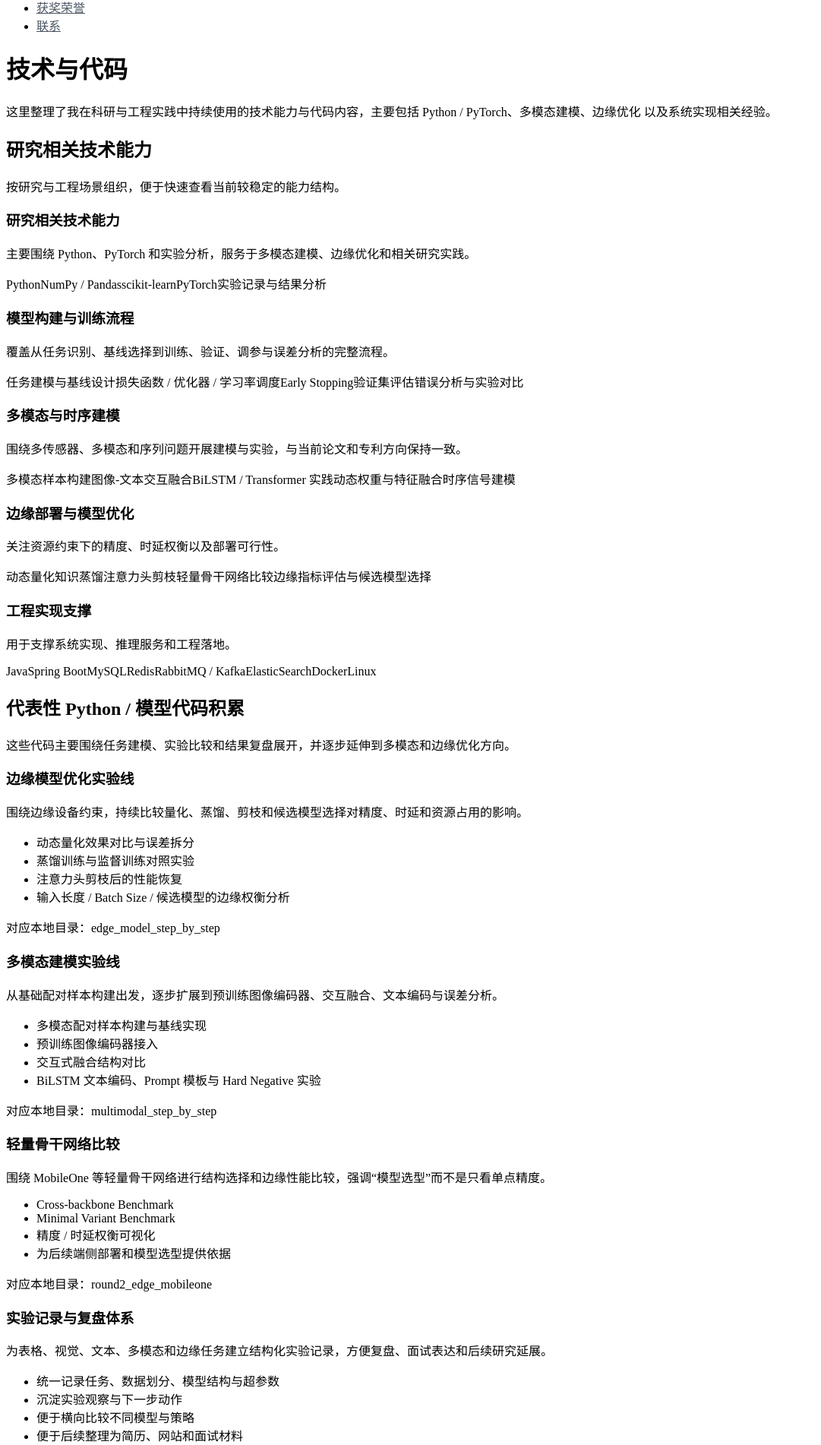
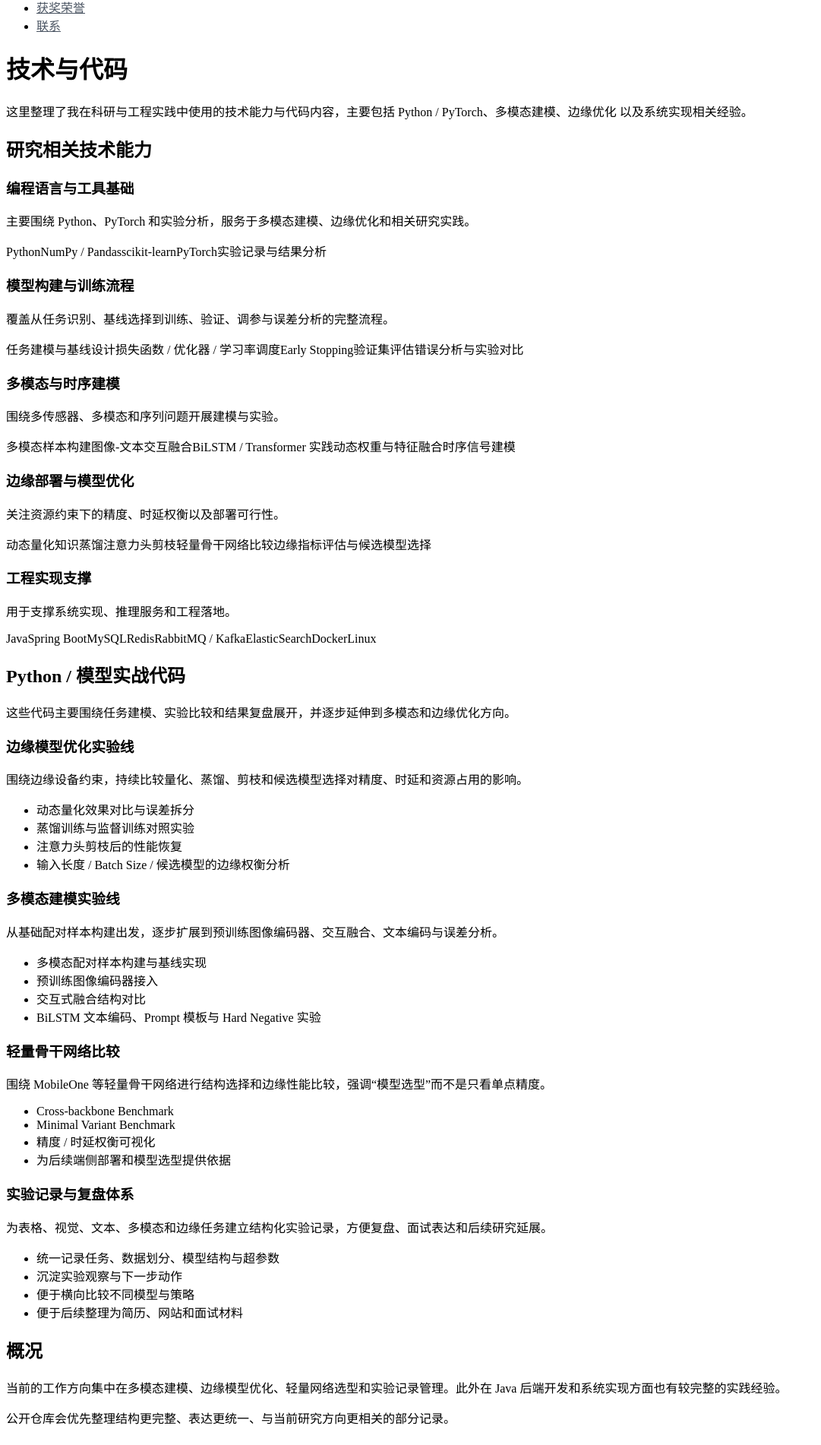
Before and after one commit to rainy-season-not-dividing/rainy-season-not-dividing.github.io, a Vue app: page /skills in a window 1280 px wide. Shown: the part 195-2097 px from the top of the page at 76% size, without its empty margins (0-1081 px from the left). Built offline with nearby package versions, Linux system fonts and the light colour scheme; the HTML template or start-up script is replaced by a standard one.

Commit message:
update at 27.05.07

```diff
--- a/src/data/skills.ts
+++ b/src/data/skills.ts
@@ -13,7 +13,7 @@ export interface CodeHighlight {
 
 export const skillGroups: SkillGroup[] = [
   {
-    name: '研究相关技术能力',
+    name: '编程语言与工具基础',
     summary: '主要围绕 Python、PyTorch 和实验分析，服务于多模态建模、边缘优化和相关研究实践。',
     items: ['Python', 'NumPy / Pandas', 'scikit-learn', 'PyTorch', '实验记录与结果分析']
   },
@@ -24,7 +24,7 @@ export const skillGroups: SkillGroup[] = [
   },
   {
     name: '多模态与时序建模',
-    summary: '围绕多传感器、多模态和序列问题开展建模与实验，与当前论文和专利方向保持一致。',
+    summary: '围绕多传感器、多模态和序列问题开展建模与实验。',
     items: ['多模态样本构建', '图像-文本交互融合', 'BiLSTM / Transformer 实践', '动态权重与特征融合', '时序信号建模']
   },
   {
--- a/src/views/AboutView.vue
+++ b/src/views/AboutView.vue
@@ -29,8 +29,8 @@
 
     <h2 class="mt-10 text-xl font-semibold text-gray-900 dark:text-white">个人特质</h2>
     <p class="mt-4 leading-relaxed text-gray-600 dark:text-gray-300">
-      我更适合做“模型 + 系统 + 部署 + 落地”结合型工作，既愿意从真实问题出发做研究，也愿意把方案真正实现成可运行的系统。
-      在导师视角下，我希望自己不是“只会调模型”或“只会写后端”的单一类型，而是能在科研与工程之间建立连接的复合型学生。
+      我习惯先明确目标再拆解执行，遇到没接触过的问题会主动查资料、动手验证，不轻易搁置。
+      我对“模型 + 系统 + 部署 + 落地”的结合型工作很感兴趣，既愿意从真实问题出发做研究，也愿意把方案真正实现成可运行的系统。
     </p>
   </div>
 </template>
--- a/src/views/ProjectsView.vue
+++ b/src/views/ProjectsView.vue
@@ -2,7 +2,7 @@
   <div class="mx-auto max-w-5xl px-4 py-12">
     <h1 class="text-3xl font-bold text-gray-900 dark:text-white">技术与代码</h1>
     <p class="mt-2 max-w-3xl text-gray-600 dark:text-gray-400">
-      这里整理了我在科研与工程实践中持续使用的技术能力与代码内容，主要包括
+      这里整理了我在科研与工程实践中使用的技术能力与代码内容，主要包括
       <span class="font-medium text-gray-900 dark:text-white">Python / PyTorch、多模态建模、边缘优化</span>
       以及系统实现相关经验。
     </p>
@@ -11,7 +11,7 @@
       <div class="flex items-end justify-between gap-4">
         <div>
           <h2 class="text-xl font-semibold text-gray-900 dark:text-white">研究相关技术能力</h2>
-          <p class="mt-2 text-sm text-gray-600 dark:text-gray-400">按研究与工程场景组织，便于快速查看当前较稳定的能力结构。</p>
+          <!-- <p class="mt-2 text-sm text-gray-600 dark:text-gray-400">按研究与工程场景组织，便于快速查看当前较稳定的能力结构。</p> -->
         </div>
       </div>
       <div class="mt-6 grid gap-6 md:grid-cols-2">
@@ -36,7 +36,7 @@
     </section>
 
     <section class="mt-10">
-      <h2 class="text-xl font-semibold text-gray-900 dark:text-white">代表性 Python / 模型代码积累</h2>
+      <h2 class="text-xl font-semibold text-gray-900 dark:text-white">Python / 模型实战代码</h2>
       <p class="mt-2 text-sm text-gray-600 dark:text-gray-400">
         这些代码主要围绕任务建模、实验比较和结果复盘展开，并逐步延伸到多模态和边缘优化方向。
       </p>
@@ -51,7 +51,7 @@
           <ul class="mt-4 list-inside list-disc space-y-1 text-sm text-gray-600 dark:text-gray-300">
             <li v-for="point in item.items" :key="point">{{ point }}</li>
           </ul>
-          <p class="mt-4 text-xs text-gray-500 dark:text-gray-400">{{ item.note }}</p>
+          <!-- <p class="mt-4 text-xs text-gray-500 dark:text-gray-400">{{ item.note }}</p> -->
         </article>
       </div>
     </section>
@@ -59,10 +59,10 @@
     <section class="mt-10 rounded-xl border border-primary-100 bg-primary-50/60 p-6 dark:border-primary-900/40 dark:bg-primary-900/10">
       <h2 class="text-lg font-semibold text-gray-900 dark:text-white">概况</h2>
       <p class="mt-3 text-sm leading-6 text-gray-700 dark:text-gray-300">
-        目前较稳定的能力主要集中在多模态建模、边缘模型优化、轻量网络比较和实验记录整理。除研究相关技术外，我也保留了较完整的 Java 后端与系统实现经验。
+        当前的工作方向集中在多模态建模、边缘模型优化、轻量网络选型和实验记录管理。此外在 Java 后端开发和系统实现方面也有较完整的实践经验。
       </p>
       <p class="mt-3 text-sm leading-6 text-gray-700 dark:text-gray-300">
-        公开仓库会优先整理结构更完整、表达更统一、与当前研究方向更相关的代码内容。
+        公开仓库会优先整理结构更完整、表达更统一、与当前研究方向更相关的部分记录。
       </p>
     </section>
 
```
